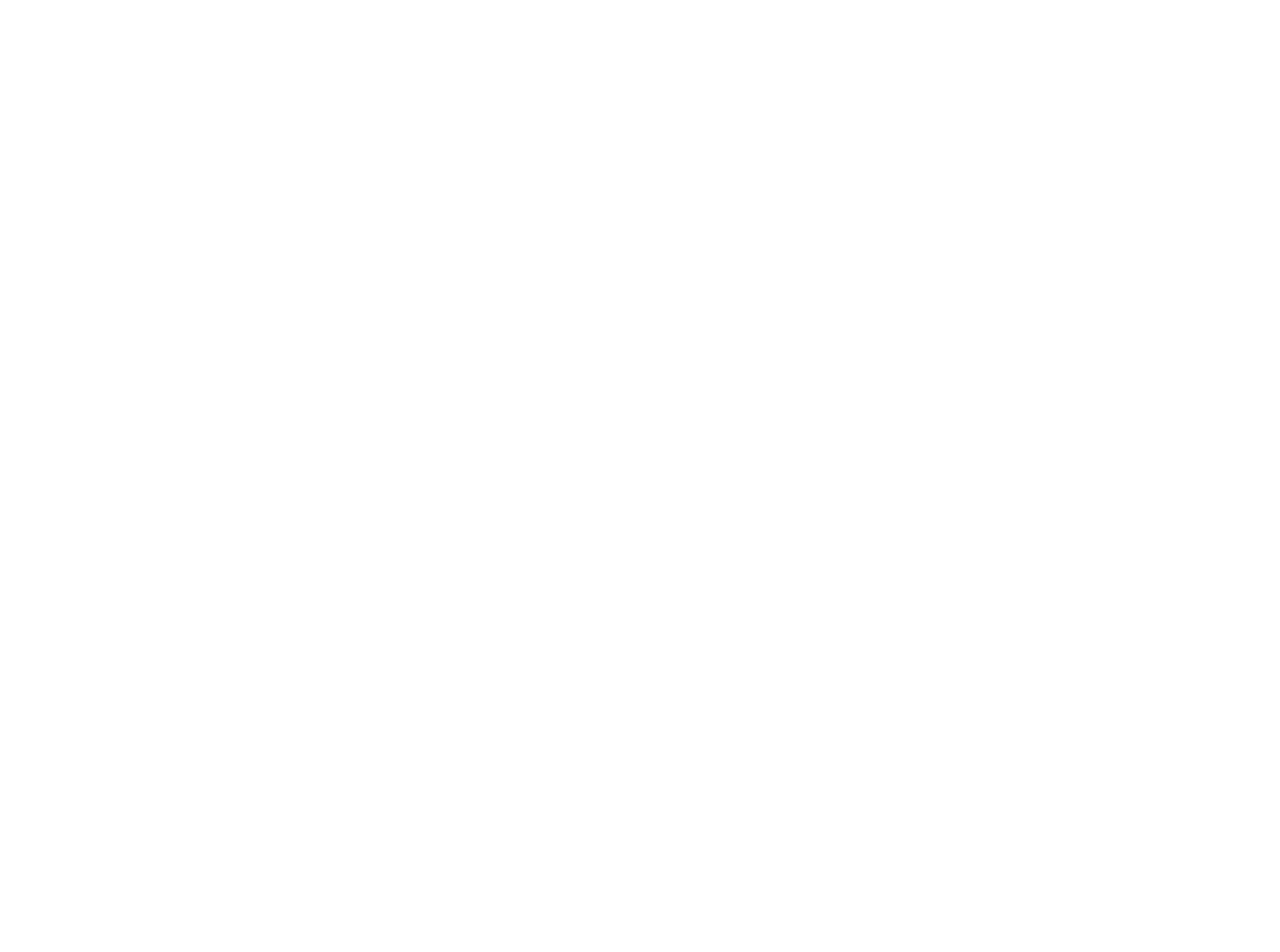
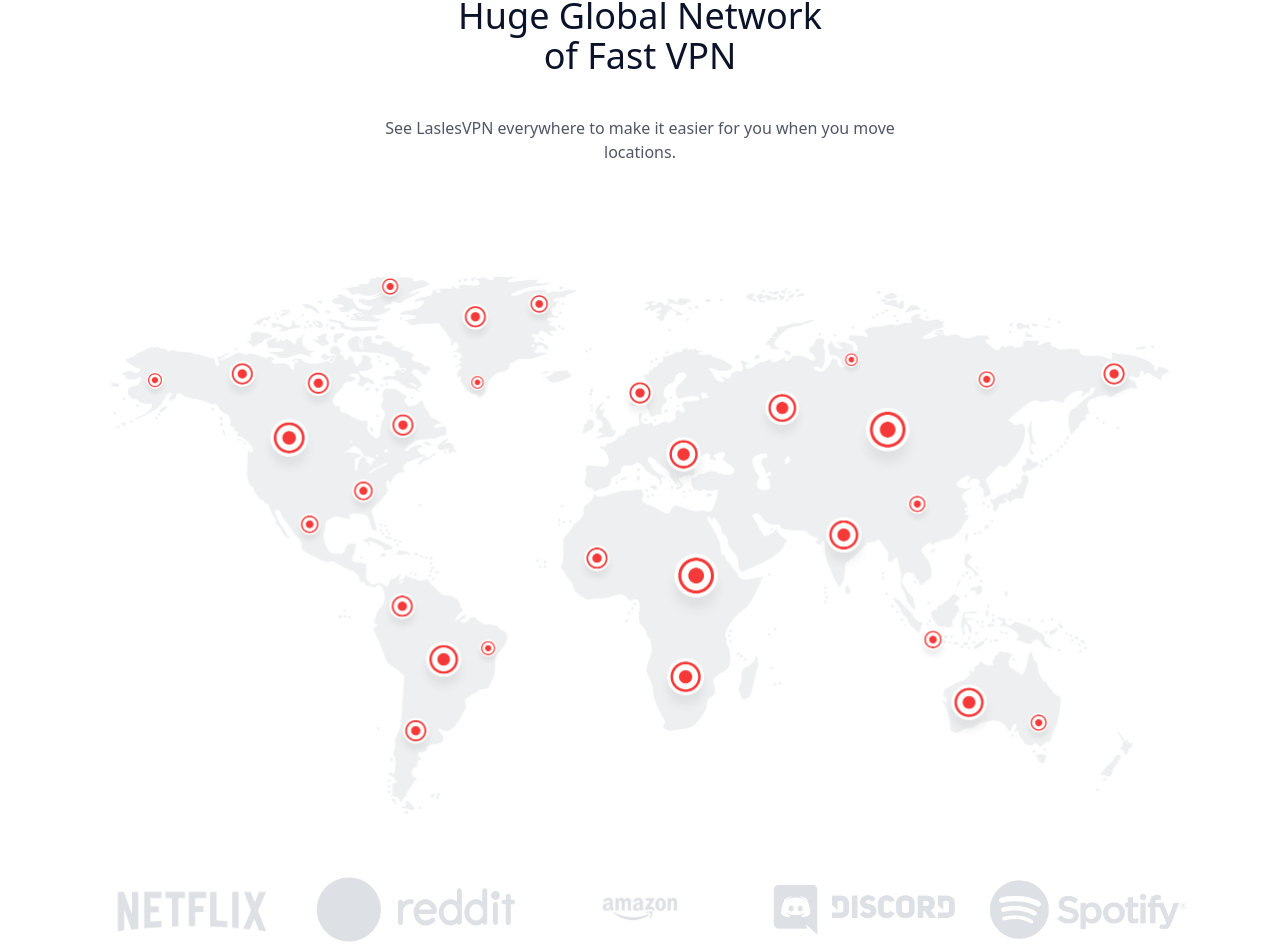
Before and after one commit to nordeeen/Landingpage-LaslesVPN, a React (Create React App) app: page / in a window 1280 px wide. Shown: the part 2734-3686 px from the top of the page. Before the commit the page ends 2646 px from the top, so only its background shows below. Built offline with nearby package versions, Linux system fonts and the light colour scheme.

Commit message:
add HugeGlobe component

```diff
--- a/src/App.js
+++ b/src/App.js
@@ -4,6 +4,7 @@
 import ContentAbout from 'components/ContentAbout';
 import Features from 'components/Features';
 import Pricing from 'components/Pricing';
+import HugeGlobal from 'components/HugeGlobal';
 
 function App() {
   return (
@@ -13,6 +14,7 @@
       <ContentAbout />
       <Features />
       <Pricing />
+      <HugeGlobal />
     </div>
   );
 }
--- /dev/null
+++ b/src/components/HugeGlobal.js
@@ -0,0 +1,75 @@
+import React from 'react';
+import Globe from 'assets/ilustration/huge-global.png';
+import Netflix from 'assets/logos/netflix.png';
+import Reddit from 'assets/logos/reddit.png';
+import Amazon from 'assets/logos/amazon.png';
+import Discord from 'assets/logos/discord.png';
+import Sportify from 'assets/logos/sportify.png';
+
+const sponsor = [
+  {
+    id: 1,
+    logos: Netflix,
+    alt: 'Netflix',
+  },
+  {
+    id: 2,
+    logos: Reddit,
+    alt: 'Reddit',
+  },
+  {
+    id: 3,
+    logos: Amazon,
+    alt: 'Amazon',
+  },
+  {
+    id: 4,
+    logos: Discord,
+    alt: 'Discord',
+  },
+  {
+    id: 5,
+    logos: Sportify,
+    alt: 'Sportify',
+  },
+];
+
+const HugeGlobal = () => {
+  return (
+    <>
+      <section className="w-full h-auto bg-[#FFFF] pt-[84px]">
+        <div className="flex flex-col justify-center items-center">
+          <div className="w-[383.41px] h-[100px]">
+            <h2 className="text-4xl text-center text-[#0B132A] font-medium">
+              Huge Global Network of Fast VPN
+            </h2>
+          </div>
+
+          <div className="w-[555px] h-[60px] mt-5 mb-[100px]">
+            <p className="text-center text-base font-medium text-[#4F5665]">
+              See LaslesVPN everywhere to make it easier for you when you move locations.
+            </p>
+          </div>
+
+          {/* Image Globe */}
+          <img src={Globe} alt="Globe" className="w-[1060px] h-[537.77px] object-contain" />
+          {/* Wrapper Sponsor */}
+          <div className="w-[1135.64px] h-[208.32] flex justify-around py-2 px-2 mt-[35.81px] mb-[50px]">
+            {sponsor.map((val) => {
+              return (
+                <img
+                  key={val.id}
+                  src={val.logos}
+                  alt={val.alt}
+                  className="w-[200px] h-[102.5px] object-contain"
+                />
+              );
+            })}
+          </div>
+        </div>
+      </section>
+    </>
+  );
+};
+
+export default HugeGlobal;
```
